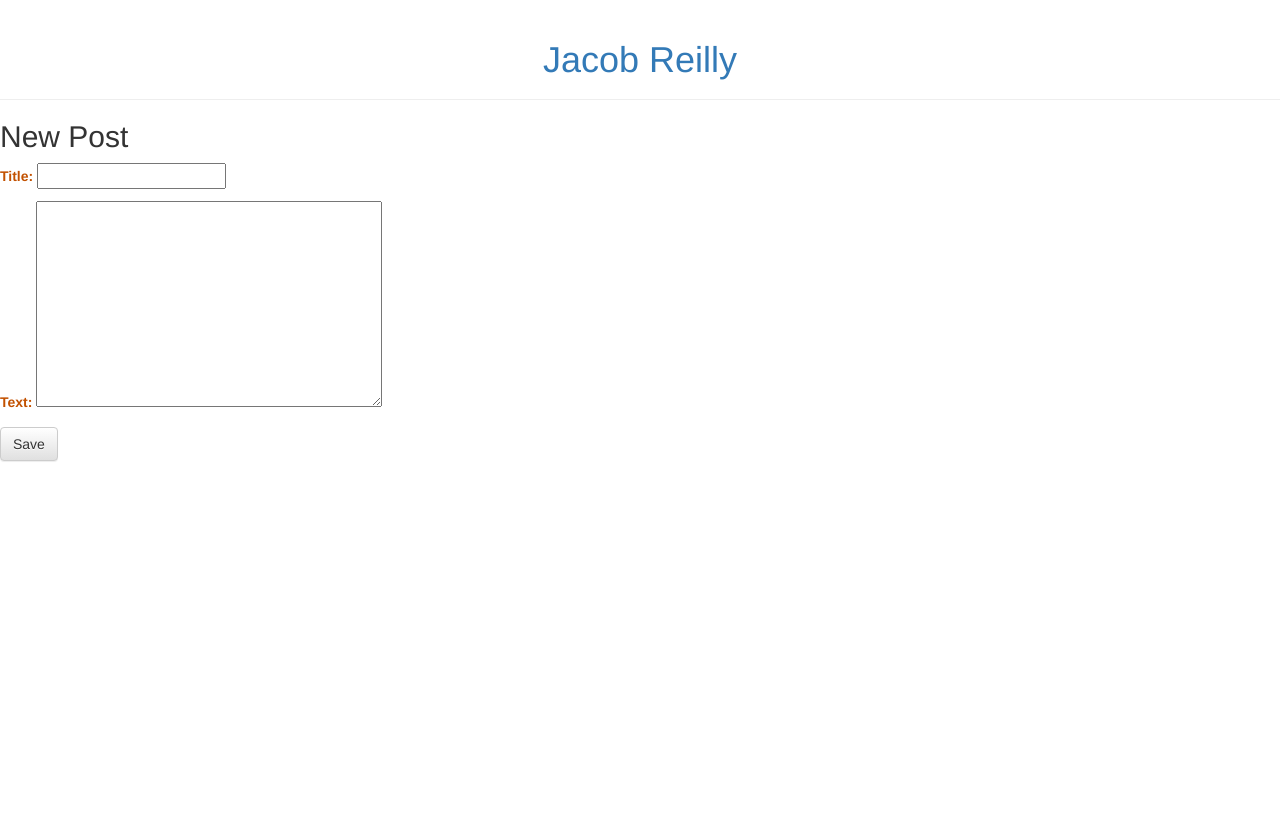
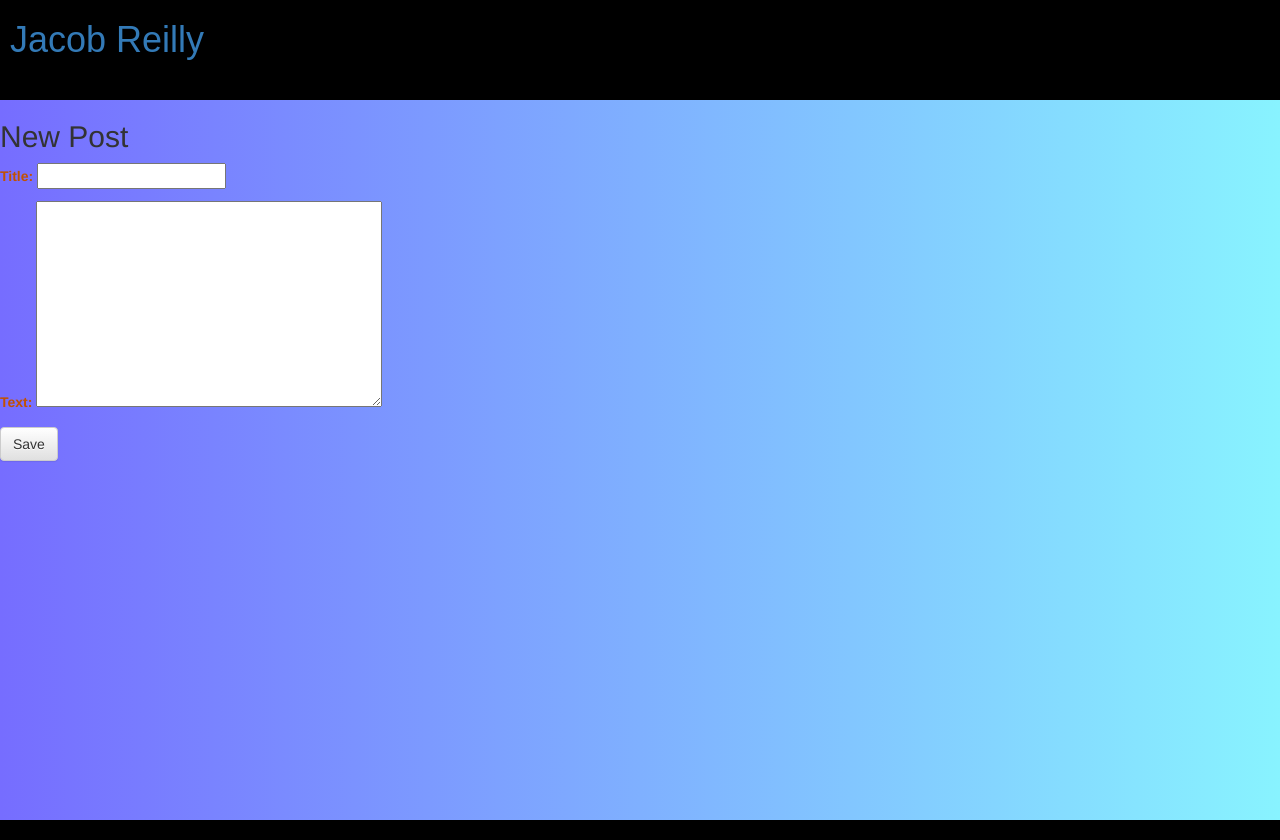
Before and after one commit to Reilly910/BridgingCoursework, a Django app: page /post/new/ in a window 1280 px wide. Before the commit the page ends 462 px from the top, so only its background shows below. Run offline with Django 3.2, Linux system fonts and the light colour scheme; some libraries are stand-ins or nearby versions.

Commit message:
Intitial CSS Design

```diff
--- a/blog/static/css/blog.css
+++ b/blog/static/css/blog.css
@@ -5,9 +5,40 @@
 }
 
 .page-header{
+    margin-top: -10px;
+    padding: 0;
+    height: 90px;
+    width:100%;
+    border:0;
 
-    text-align: center;
-    color:#C25100;
-    font-family: 'Franklin Gothic Medium';
+    color: white;
+    font-family: ff-tisa-sans-web-pro, sans-serif;;
+    font-weight: 800;
+    background-color:black;
+    -webkit-box-align: center;
+    float:left;
+}
+
+#mainpage-name{
+
+    float:left;
+    margin: 10px;
+    text-decoration: none;
 
 }
+
+
+
+.page-content{
+
+    background-image: -webkit-linear-gradient(0deg, #766dff 0%, #88f3ff 100%);
+    height:100%;
+    margin-bottom: -40px;
+
+}
+
+
+
+body{
+    background-color: black;
+}
--- a/blog/templates/blog/base.html
+++ b/blog/templates/blog/base.html
@@ -12,14 +12,16 @@
     <body>
 
         <div class="page-header">
-            <h1><a href="/">Jacob Reilly</a></h1>
+            <h1 id="mainpage-name"><a href="/">Jacob Reilly</a></h1>
+
+
         </div>
 
-
+        <div class="page-content">
         {% block content %}
 
 
         {% endblock %}
-
+        </div>
     </body>
     </html>
```
